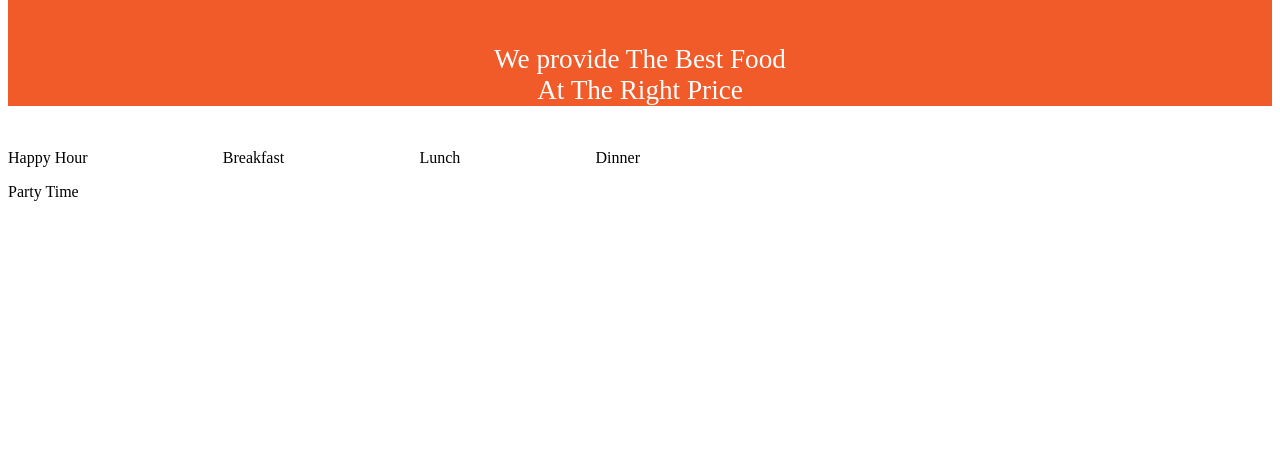
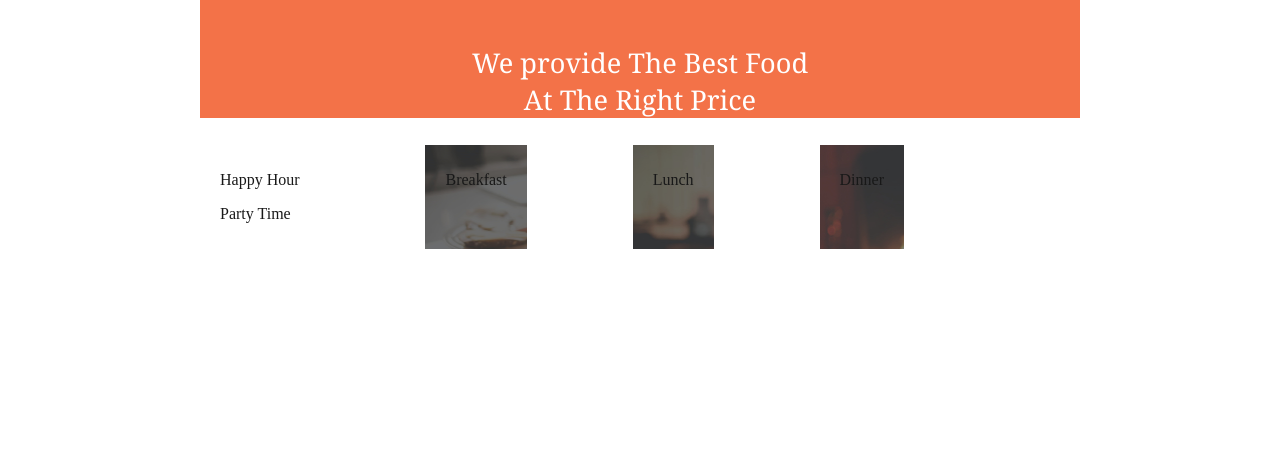
Before and after one commit to DeveloperOwala/Anitas-Kitchen, a plain HTML site: page index.html in a window 1280 px wide. Shown: the part 341-800 px from the top of the page. Drawn offline with Linux system fonts and the light colour scheme.

Commit message:
second week

```diff
--- a/index.html
+++ b/index.html
@@ -20,13 +20,13 @@
         <p>Happy Hour</p>
         <p>Party Time</p>
     </div>
-    <div>
+    <div id="breakfast">
         <p>Breakfast</p>
     </div>
-    <div>
+    <div id="lunch">
         <p>Lunch</p>
     </div>
-    <div>
+    <div id="dinner">
         <p>Dinner</p>
     </div>
 </div>
--- a/style.css
+++ b/style.css
@@ -1,5 +1,10 @@
+body{
+    margin-left: 200px;
+    margin-right: 200px;
+}
 nav{
     background-color: #F15A29;
+    opacity: 0.85;
 
 }
 #logo{
@@ -11,12 +16,31 @@ nav{
 #p1{
     text-align: center;
     background-color: #F15A29;
+    opacity: 0.85;
     padding-top: 20px;
     color:white;
     font-size: 170%;
+    font-family: Georgia, 'Times New Roman', Times, serif;
 }
 #menu{
     display: flex;
     justify-content: space-between;
-    margin-right: 50%;
+    margin-right: 20%;
 }
+#menu div{
+    padding: 10px 20px 10px 20px;
+     opacity: 0.9;
+}
+#breakfast{
+    background-image: url(./images/breakfast.jpg);
+
+}
+#lunch{
+    background-image: url(./images/lunch.jpg);
+
+}
+
+#dinner{
+    background-image: url(./images/dinner.jpg);
+
+}
```
